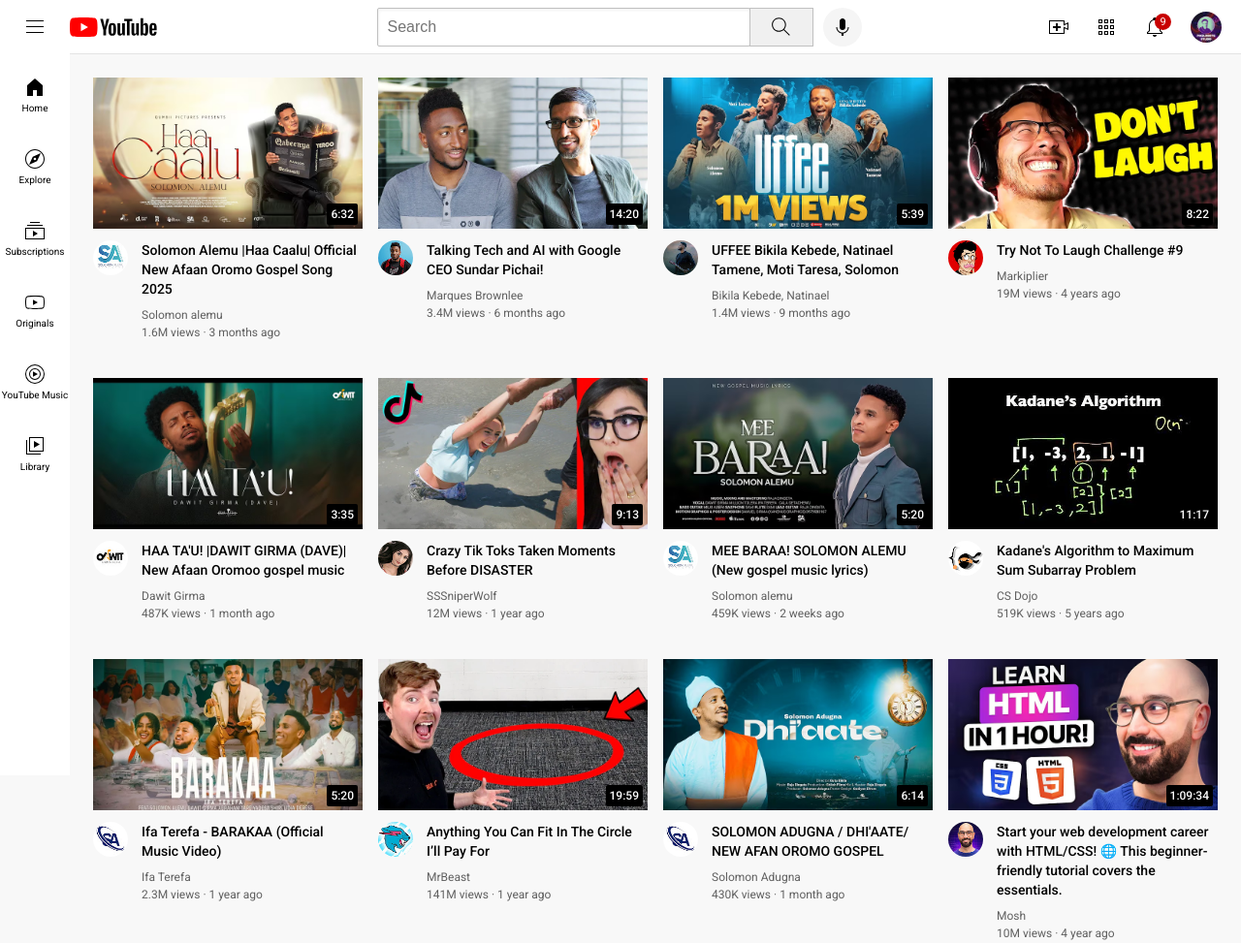
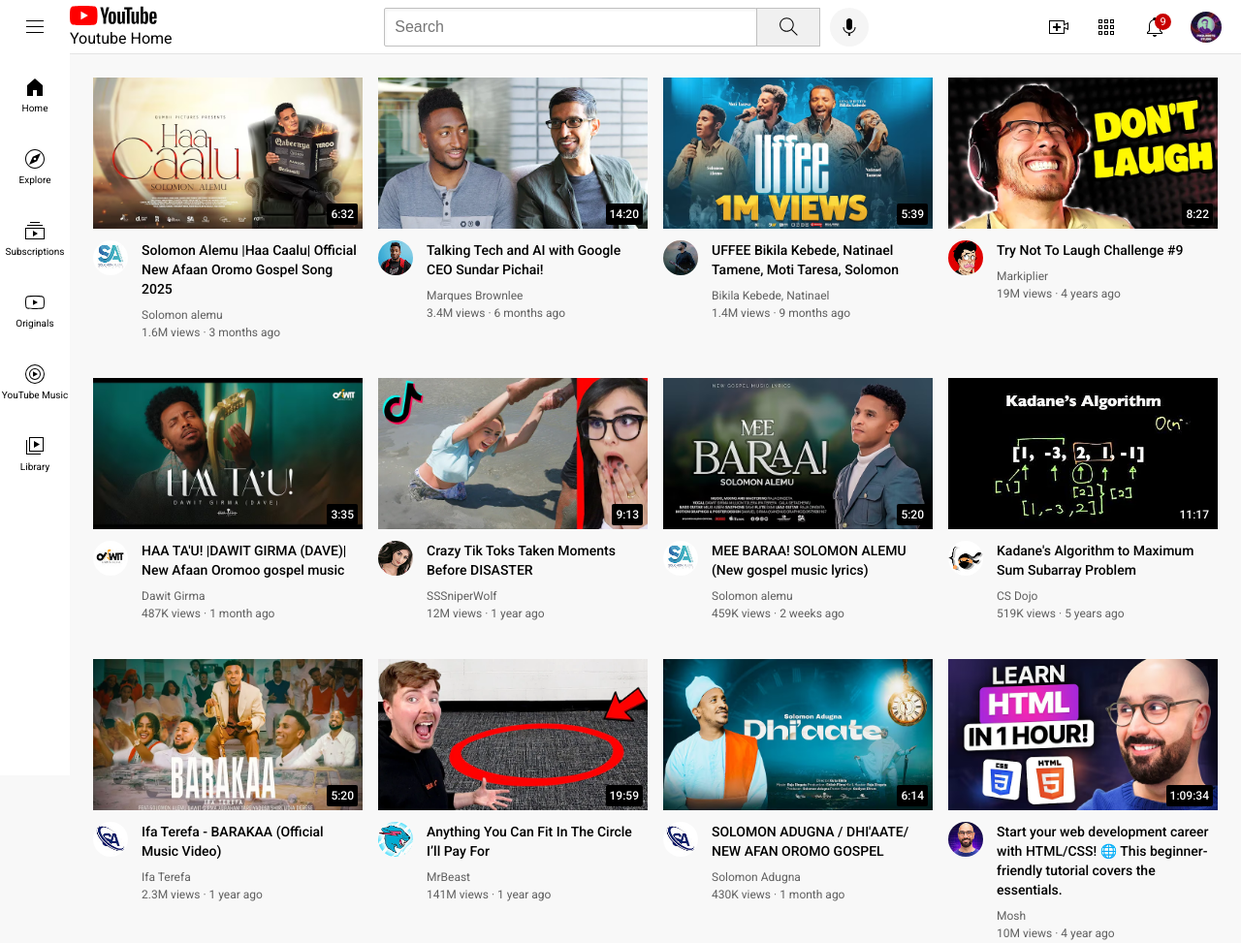
Before and after one commit to bati58/youtube.com-clone, a plain HTML site: page index.html in a window 1280 px wide. Shown: the top 973 px of the page at 97% size. Drawn offline with Linux system fonts and the light colour scheme.

Commit message:
Update index.html

```diff
--- a/index.html
+++ b/index.html
@@ -22,7 +22,10 @@
       <!--left section-->
       <div class="left-section">
         <img class="hamburger-menu" src="icons/hamburger-menu.svg" />
-        <img class="youtube-logo" src="icons/youtube-logo.svg" />
+        <div class="youtube-home-container">
+          <img class="youtube-logo" src="icons/youtube-logo.svg" />
+          <div class="tooltip">Youtube Home</div>
+        </div>
       </div>
 
       <!--middle section code-->
```
